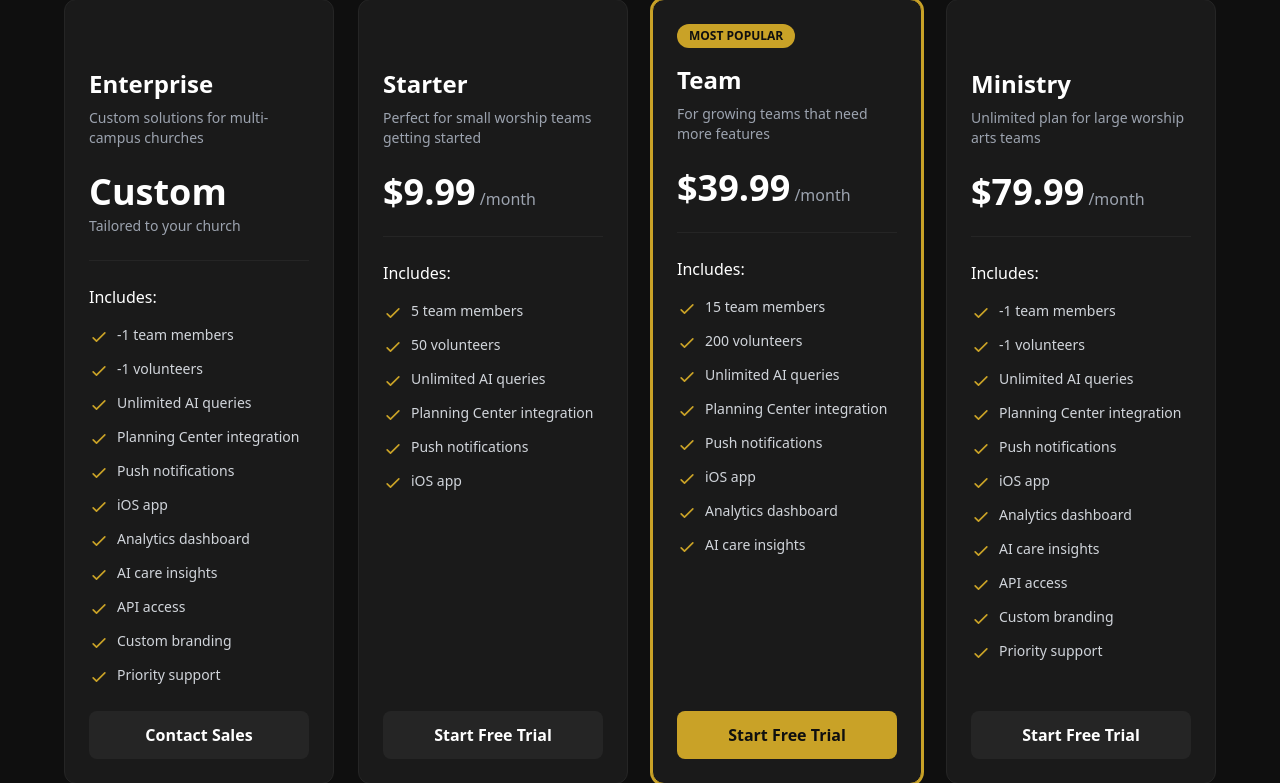
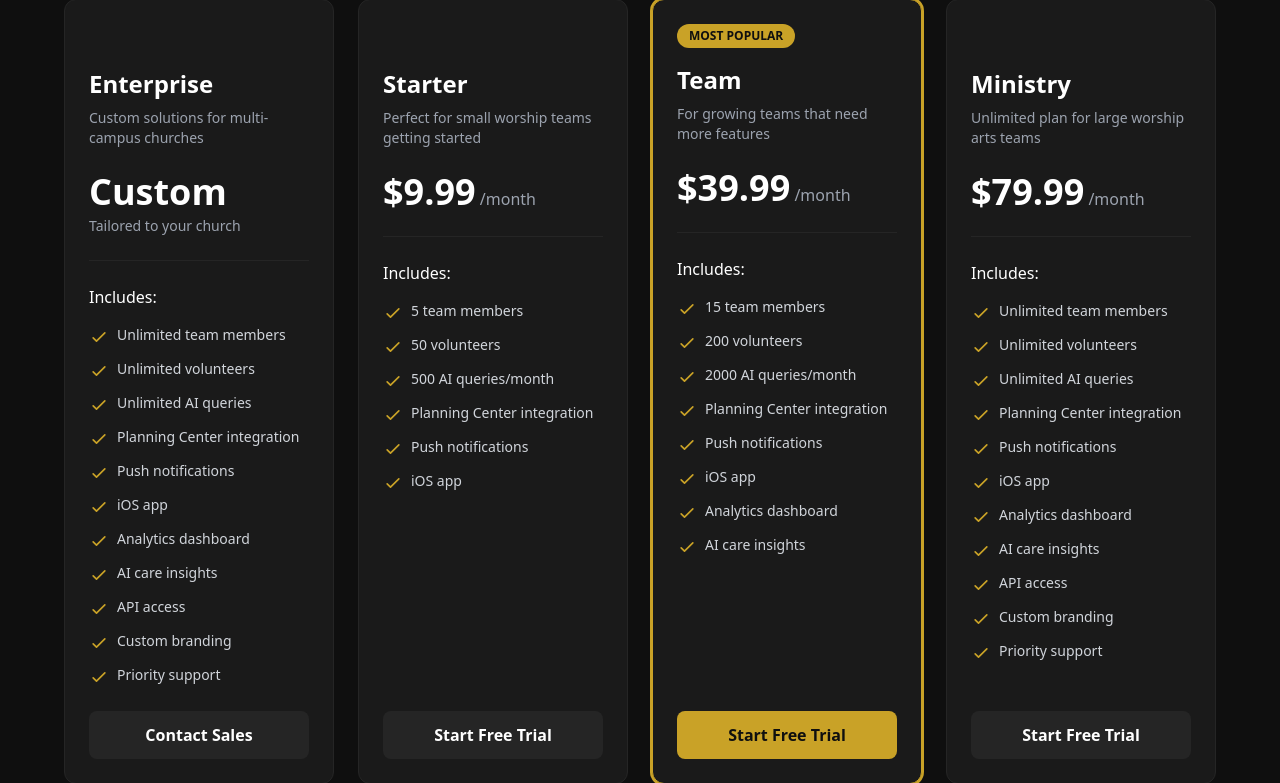
Before and after one commit to ryanpate/CHAgent, a Django app: page /pricing/ in a window 1280 px wide. Shown: the part 344-1127 px from the top of the page. Run offline with Django 5.2, Linux system fonts and the light colour scheme; data comes from the database, SQL or seed files in the repository; some libraries are stand-ins or nearby versions.

Commit message:
fix: correct AI-query field name and unlimited (-1) display on pricing page
Co-Authored-By: Claude Opus 4.8 (1M context) <noreply@anthropic.com>

```diff
--- a/templates/core/pricing.html
+++ b/templates/core/pricing.html
@@ -203,7 +203,7 @@
                             <path stroke-linecap="round" stroke-linejoin="round" stroke-width="2" d="M5 13l4 4L19 7"/>
                         </svg>
                         <span class="text-gray-300">
-                            {% if plan.max_users %}{{ plan.max_users }} team members{% else %}Unlimited team members{% endif %}
+                            {% if plan.max_users and plan.max_users > 0 %}{{ plan.max_users }} team members{% else %}Unlimited team members{% endif %}
                         </span>
                     </li>
                     <li class="flex items-start gap-2">
@@ -211,7 +211,7 @@
                             <path stroke-linecap="round" stroke-linejoin="round" stroke-width="2" d="M5 13l4 4L19 7"/>
                         </svg>
                         <span class="text-gray-300">
-                            {% if plan.max_volunteers %}{{ plan.max_volunteers }} volunteers{% else %}Unlimited volunteers{% endif %}
+                            {% if plan.max_volunteers and plan.max_volunteers > 0 %}{{ plan.max_volunteers }} volunteers{% else %}Unlimited volunteers{% endif %}
                         </span>
                     </li>
                     <li class="flex items-start gap-2">
@@ -219,7 +219,7 @@
                             <path stroke-linecap="round" stroke-linejoin="round" stroke-width="2" d="M5 13l4 4L19 7"/>
                         </svg>
                         <span class="text-gray-300">
-                            {% if plan.max_ai_queries %}{{ plan.max_ai_queries }} AI queries/month{% else %}Unlimited AI queries{% endif %}
+                            {% if plan.max_ai_queries_monthly and plan.max_ai_queries_monthly > 0 %}{{ plan.max_ai_queries_monthly }} AI queries/month{% else %}Unlimited AI queries{% endif %}
                         </span>
                     </li>
                     <li class="flex items-start gap-2">
@@ -422,17 +422,18 @@
         </div>
 
         <div class="md:hidden space-y-6" data-mobile-comparison>
+            {# Mobile comparison: numeric limits + tiered boolean features. All-yes rows (Aria, PCO, iOS, push, comms) and Enterprise-only rows are omitted intentionally. #}
             {% for plan in plans %}
             {% if plan.name != 'Enterprise' %}
             <div class="bg-ch-dark rounded-xl border border-ch-gray p-5">
                 <h3 class="text-xl font-bold text-white mb-3">{{ plan.name }}</h3>
                 <ul class="space-y-2 text-sm">
                     <li class="flex justify-between"><span class="text-gray-400">Team members</span>
-                        <span class="text-white">{% if plan.max_users %}{{ plan.max_users }}{% else %}Unlimited{% endif %}</span></li>
+                        <span class="text-white">{% if plan.max_users and plan.max_users > 0 %}{{ plan.max_users }}{% else %}Unlimited{% endif %}</span></li>
                     <li class="flex justify-between"><span class="text-gray-400">Volunteers</span>
-                        <span class="text-white">{% if plan.max_volunteers %}{{ plan.max_volunteers }}{% else %}Unlimited{% endif %}</span></li>
+                        <span class="text-white">{% if plan.max_volunteers and plan.max_volunteers > 0 %}{{ plan.max_volunteers }}{% else %}Unlimited{% endif %}</span></li>
                     <li class="flex justify-between"><span class="text-gray-400">AI queries / mo</span>
-                        <span class="text-white">{% if plan.max_ai_queries %}{{ plan.max_ai_queries }}{% else %}Unlimited{% endif %}</span></li>
+                        <span class="text-white">{% if plan.max_ai_queries_monthly and plan.max_ai_queries_monthly > 0 %}{{ plan.max_ai_queries_monthly }}{% else %}Unlimited{% endif %}</span></li>
                     <li class="flex justify-between"><span class="text-gray-400">Analytics</span>
                         <span class="text-white">{% if plan.features.analytics %}&#10003;{% else %}&mdash;{% endif %}</span></li>
                     <li class="flex justify-between"><span class="text-gray-400">AI care insights</span>
```
Also changed, not shown: tests/test_pricing_ui.py (+15 -0 lines).
